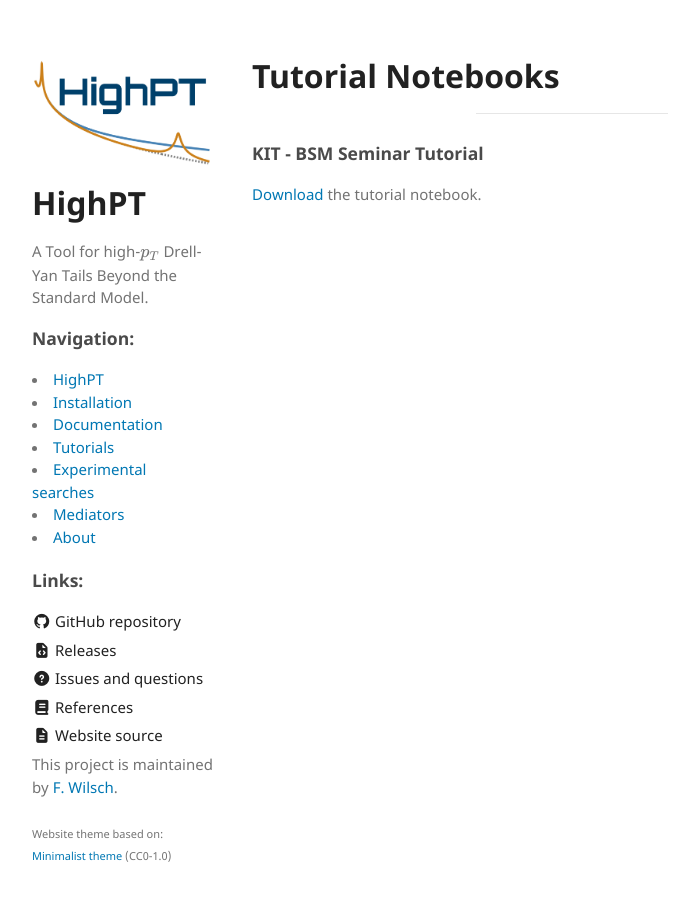
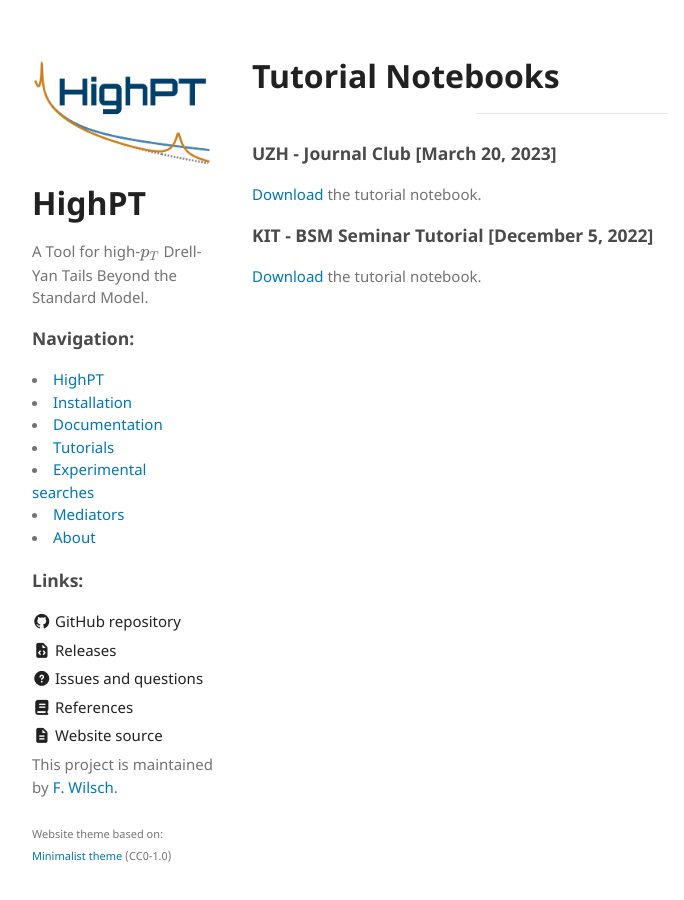
Before and after one commit to HighPT/HighPT.github.io, a Jekyll site: the page built from tutorials.md, in a window 1280 px wide. Shown: the whole page, without its empty margins (178-862 px from the left). Built offline with Jekyll 4.4.1, drawn with Linux system fonts in a browser that asks for light colours.

Commit message:
added tutorial notebook

```diff
--- a/tutorials.md
+++ b/tutorials.md
@@ -7,6 +7,10 @@ katex: true
 
 ---
 
-### KIT - BSM Seminar Tutorial
+### UZH - Journal Club \[March 20, 2023\]
+
+<a href="/assets/tutorials/HighPT_tutorial_UZH.nb" download="HighPT_tutorial_UZH.nb">Download</a> the tutorial notebook.
+
+### KIT - BSM Seminar Tutorial \[December 5, 2022\]
 
 <a href="/assets/tutorials/HighPT_tutorial_KIT.nb" download="HighPT_tutorial_KIT.nb">Download</a> the tutorial notebook.
```
Also changed, not shown: 1 other file.
